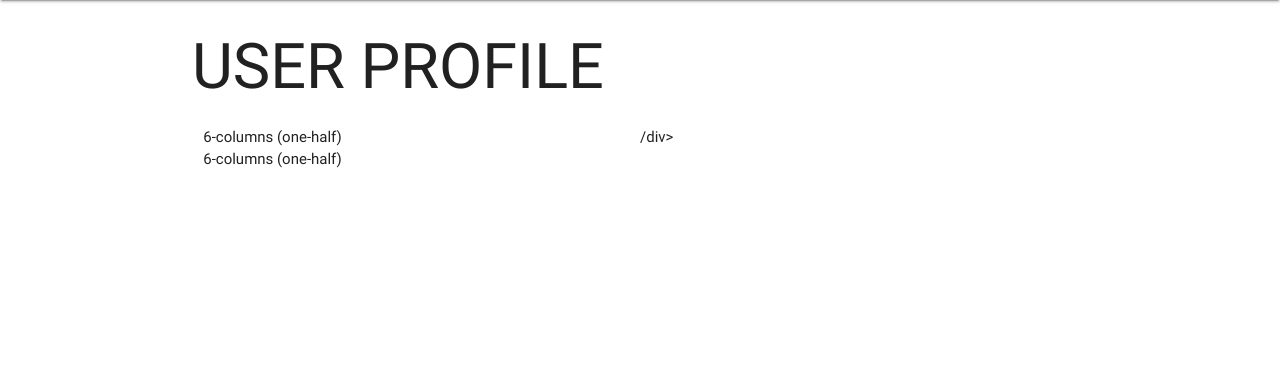
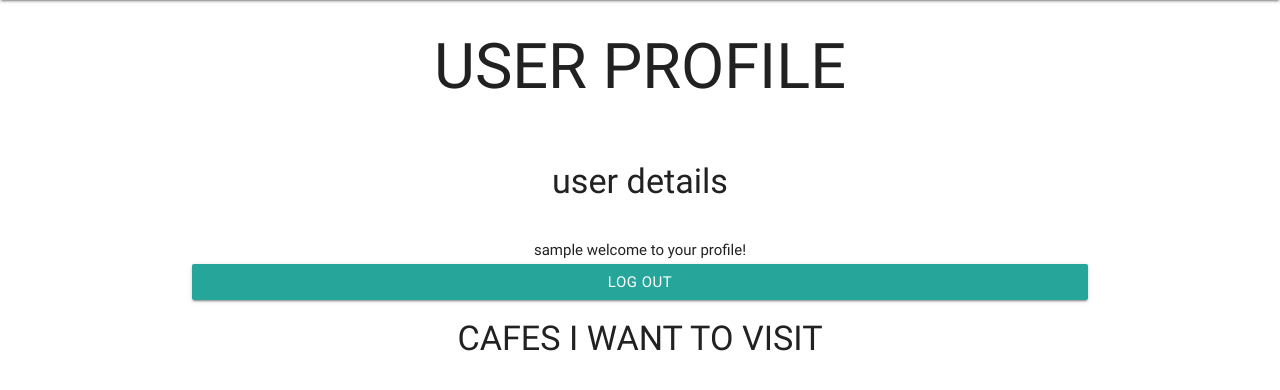
Before and after one commit to Code-Institute-Submissions/Coffee-CoastalView, a Flask app: page /get_profile in a window 1280 px wide. Shown: the part 64-454 px from the top of the page. Run offline with Flask 2, Linux system fonts and the light colour scheme; the visitor is signed in with stand-in values (Sample User, id 1); data that the repository does not hold is empty; some libraries are stand-ins or nearby versions.

Commit message:
session.pop added to store user and allow them to log out

```diff
--- a/app.py
+++ b/app.py
@@ -1,5 +1,5 @@
 import os
-from flask import Flask, render_template, redirect, request, url_for, session
+from flask import Flask, render_template, redirect, request, url_for, session, g
 from flask_pymongo import PyMongo
 from bson.objectid import ObjectId
 import bcrypt
@@ -18,21 +18,51 @@ def get_cafes():
                                 cafes=mongo.db.cafes.find())
 
 
+#loads each individual cafe page when see more button clicked
+@app.route('/get_individualcafe/<cafe_id>')
+def get_individualcafe(cafe_id):
+        return render_template("individualcafe.html",
+                                cafe=mongo.db.cafes.find_one({'_id': ObjectId(cafe_id)}))
+
+
+#loads user profile page
 @app.route('/get_profile')
 def get_profile():
-        return render_template("myprofile.html")
+        return render_template("myprofile.html",
+                                cafes=mongo.db.cafes.find())
+
+        if session.get('USERNAME', None):
+            username = session['USERNAME']
+
+            # Fetch user and related recipes
+            existing_user = users.find_one({'username': username})
+            users_password = users.find({'password': existing_user['_id']})
+
+            return render_template('myprofile.html', user_data=existing_user,
+                                    users_password=users_password)
+
+        else:
+        # User not signed in
+            return redirect(url_for('index'))
 
 
 #loads login page
-@app.route('/index', methods=['GET'])
+@app.route('/index', methods=['GET','POST'])
 def index():
+    if request.method == 'POST':
+        session.pop('user', None)
+
+        if request.form['password'] == 'password':
+            session['user'] = request.form['username']
+            return redirect(url_for('get_profile'))
     if request.method == 'GET':
         return render_template('index.html')
 
         if 'username' in session:
             return 'You are logged in as ' + session['username']
 
-    return render_template('index.html')
+    return render_template("myprofile.html",
+                            user=mongo.db.users.find())
 
 
 #checks to see user login details exist/are correct and if correct returns user to cafes page
@@ -44,8 +74,7 @@ def login():
     if login_user:
         if bcrypt.hashpw(request.form['pass'].encode('utf-8'), login_user['password']) == login_user['password']:
             session['username'] = request.form['username']
-            return render_template('cafes.html',
-                                    cafes=mongo.db.cafes.find())
+            return render_template('myprofile.html')
 
     return 'Invalid username/password combination'
 
@@ -67,6 +96,13 @@ def register():
 
     return render_template('register.html')
 
+#logs user out
+@app.route('/logout')
+def logout():
+    session.pop('username', None)
+    return render_template("cafes.html",
+                                cafes=mongo.db.cafes.find())
+
 
 if __name__ == '__main__':
     app.secret_key = 'mysecret'
--- a/static/css/style.css
+++ b/static/css/style.css
@@ -15,5 +15,32 @@
     transition: box-shadow .25s;
     transition: box-shadow .25s, -webkit-box-shadow .25s;
     border-radius: 2px;
-    height: 450px!important;
+    height: 475px!important;
 }
+
+card .card-content .card-title {
+    display: block;
+    line-height: 32px;
+    margin-bottom: 3px;
+}
+
+#form {
+    border: 1px #598AB0;
+}
+
+@media screen and (min-width: 1400px) {
+
+
+.card {
+    position: relative;
+    margin: .5rem 0 1rem 0;
+    background-color: #fff;
+    -webkit-transition: -webkit-box-shadow .25s;
+    transition: -webkit-box-shadow .25s;
+    transition: box-shadow .25s;
+    transition: box-shadow .25s, -webkit-box-shadow .25s;
+    border-radius: 2px;
+    height: 550px!important;
+}
+
+}
--- a/templates/cafes.html
+++ b/templates/cafes.html
@@ -19,9 +19,9 @@
                     <img src="{{cafe.image}}">
                 </div>
                 <div class="card-content">
-                    <span class="card-title">{{cafe.name}}</span>
+                    <h6 class="card-title">{{cafe.name}}</h6>
                     <p>{{cafe.address}}</p>
-                    <a href="#" class="waves-effect waves-light btn">See More</a>
+                    <a href="{{ url_for('get_individualcafe', cafe_id=(cafe._id)) }}" class="waves-effect waves-light btn">See More</a>
             </div>
         </div>
     </div>
--- a/templates/index.html
+++ b/templates/index.html
@@ -16,11 +16,11 @@
             <form method="POST" action="{{ url_for('login') }}">
                 <div class="form-group">
                     <label for="exampleInputEmail1">Username</label>
-                    <input type="text" class="form-control" name="username" placeholder="Username">
+                    <input type="text" class="form-control" name="username" placeholder="Username" required>
                 </div>
                 <div class="form-group">
                     <label for="exampleInputPassword1">Password</label>
-                    <input type="password" class="form-control" name="pass" placeholder="Password">
+                    <input type="password" class="form-control" name="pass" placeholder="Password" required>
                 </div>
                 <button type="submit" class="btn btn-primary btn-block">Log In</button>
             </form>
--- a/templates/myprofile.html
+++ b/templates/myprofile.html
@@ -5,16 +5,45 @@
       <ul id="nav-mobile" class="right hide-on-med-and-down">
         <li><a href="home.html">Home</a></li>
         <li><a href="{{ url_for('get_cafes') }}">Cafes</a></li>
-        <li><a href="user.html">My Profile</a></li>
-        <li><a href="{{ url_for('register') }}" method="POST">Login</a></li>
+        <li><a href="{{ url_for('get_profile') }}">My Profile</a></li>
+        <li><a href="{{ url_for('index') }}" method="GET">Login</a></li>
       </ul>
     </div>
   </nav>
   <div class="container">
     <div class="row">
-        <div class="col s12"><h1>USER PROFILE</h1>/div>
-        <div class="col s6">6-columns (one-half)</div>
-        <div class="col s6">6-columns (one-half)</div>
+        <div class="col s12 center-align"><h1>USER PROFILE</h1></div>
     </div>
   </div>
+  <div class="container">
+    <div class="row">
+        <div class="col s12 center-align"><h4>user details</h4></div>
+    </div>
+     <div class="row">
+        <div class="col s12 center-align">
+            <h6>{{ session['username'] }} welcome to your profile! </h6>
+            <a href="{{ url_for('logout') }}" class="btn btn-primary btn-block">Log Out</a>
+        </div>
+    </div>
+    </div>
+
+        <div class="col s12 center-align"><h4>CAFES I WANT TO VISIT</h4></div>
+
+        {% for cafe in cafes %}
+ <div class="container">
+        <div class="row">
+            <div class="col s6 offset-m3">
+                <ul class="collection offset-m3" >
+                    <li class="collection-item avatar">
+                        <img src="{{cafe.image}}" alt="" class="circle">
+                        <p>{{cafe.name}}<br>
+                            {{cafe.address}}
+                        </p>
+                        <a href="#!" class="secondary-content"><i class="material-icons">grade</i></a>
+                    </li>
+                </ul>
+            </div>
+        </div>
+        </div>
+{% endfor %}
 {% endblock %}
```
Also changed, not shown: templates/individualcafe.html (+38 -4 lines), templates/landing.html (added, +15 -0 lines).
